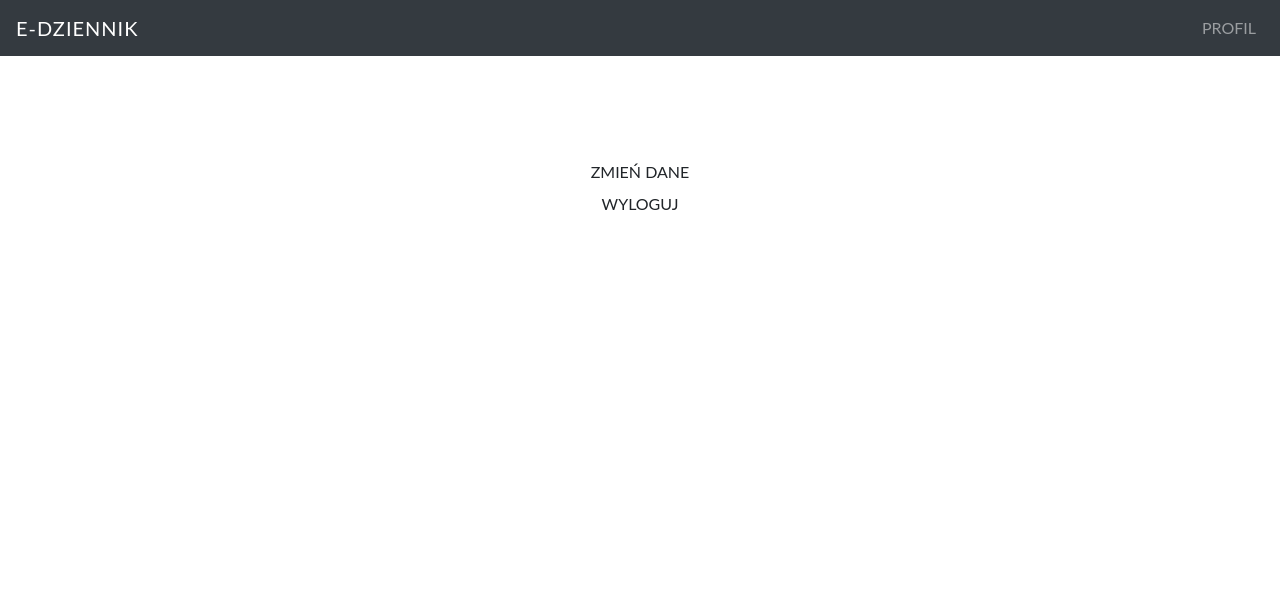
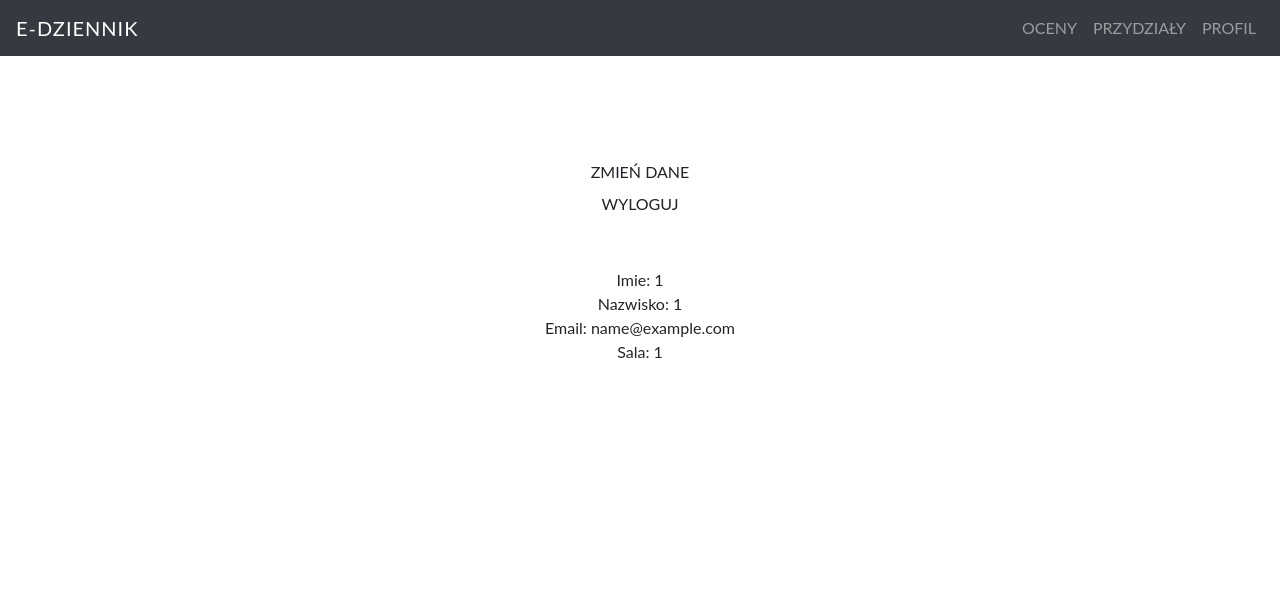
Before and after one commit to szymon-polaczy/e-dziennik, a PHP site: the page made by APLIKACJA INTERNETOWA/php/osoby/wszyscy/profil.php in a window 1280 px wide. Shown: the top 604 px of the page. Run offline with PHP 8.4, Linux system fonts and the light colour scheme; the visitor is signed in with stand-in values (Sample User, id 1).

Commit message:
[content-add] dodałem na szybko wyświetlanie informacji o profilu

```diff
--- a/APLIKACJA INTERNETOWA/php/osoby/wszyscy/profil.php
+++ b/APLIKACJA INTERNETOWA/php/osoby/wszyscy/profil.php
@@ -20,6 +20,18 @@
   <main>
     <a class="dropdown-item" href="../wszyscy/zmien_dane.php">ZMIEŃ DANE</a>
     <a class="dropdown-item" href="../wszyscy/zadania/wyloguj.php">WYLOGUJ</a>
+
+    <div>
+      <br /><br />Imie: <span class="wartosc"><?php echo $_SESSION['imie']; ?></span><br />
+      Nazwisko: <span class="wartosc"><?php echo $_SESSION['nazwisko']; ?></span><br />
+      Email: <span class="wartosc"><?php echo $_SESSION['email']; ?></span><br />
+      <?php
+        if ($_SESSION['uprawnienia'] == "n")
+          echo 'Sala: <span class="wartosc">'.$_SESSION['sala_nazwa'].'</span><br />';
+        else if ($_SESSION['uprawnienia'] == "u")
+          echo 'Klasa: <span class="wartosc">'.$_SESSION['klasa_nazwa'].'</span><br />';
+      ?>
+    </div>
   </main>
 
   <!--FOOTER INCLUDE-->
```
